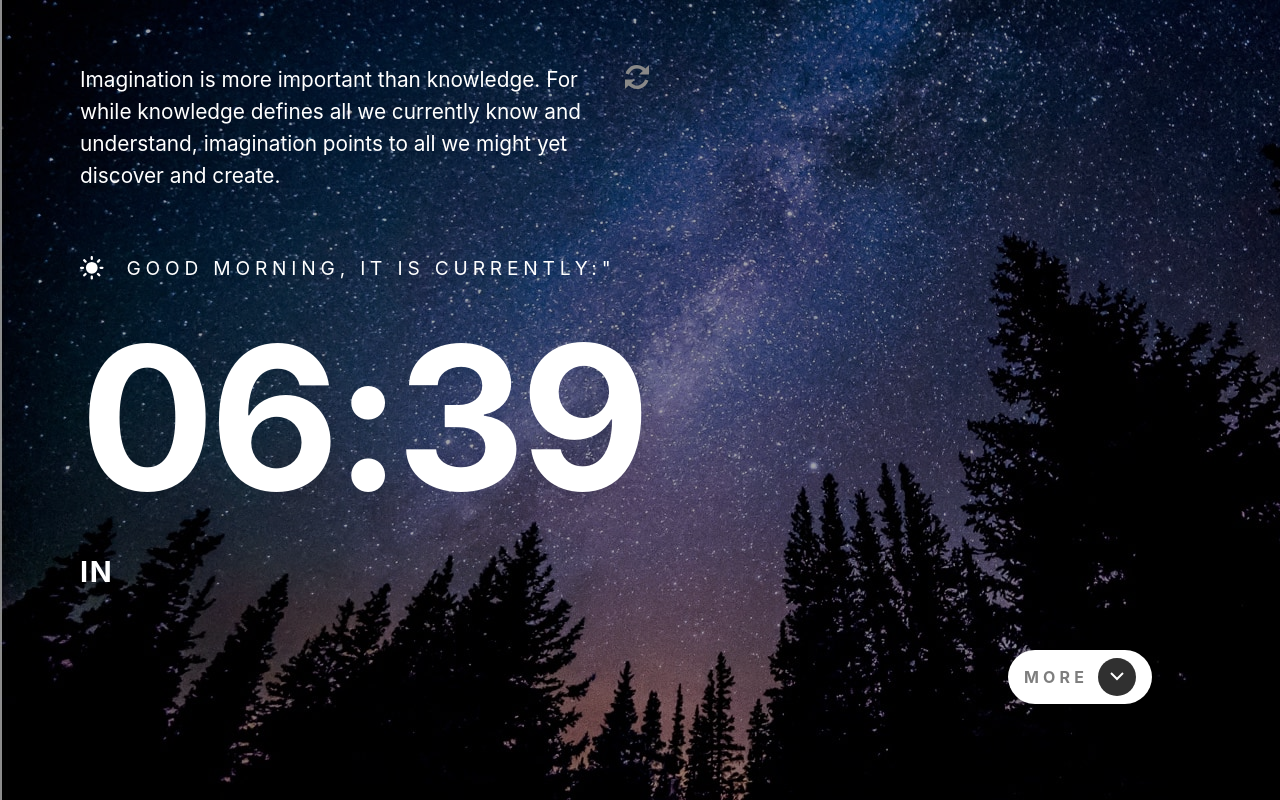
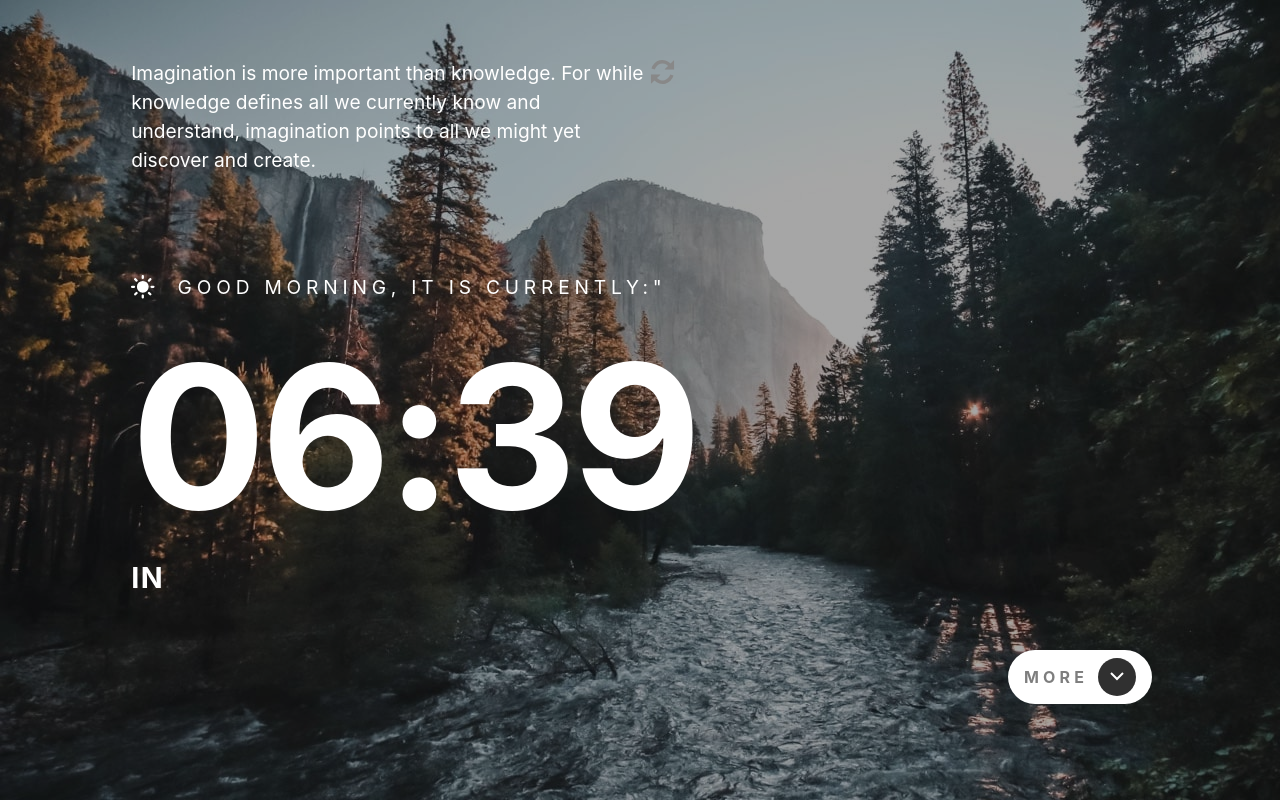
Before and after one commit to chiomaubaezuonu/clock-app, a React (Create React App) app: page / in a window 1280 px wide. Built offline with nearby package versions, Linux system fonts and the light colour scheme; no server answers.

Commit message:
Modified the time div

```diff
--- a/src/App.css
+++ b/src/App.css
@@ -9,23 +9,28 @@ body {
   color: #fff;
 }
 
+.container {}
+
 .day {
   background-image: url("/public/images/bg-daytime.jpg");
+  background-repeat: no-repeat;
+  background-size: cover;
+
 }
 
 .night {
   background-image: url("/public/images/bg-nighttime.jpg");
+  background-repeat: no-repeat;
+  background-size: cover;
 }
 
 .App {
   height: 100vh;
-  /* background-image: url("/public/images/bg-daytime.jpg"); */
-  background-repeat: no-repeat;
-  background-size: cover;
+  width: 100%;
   color: white;
-
   overflow: hidden;
   box-shadow: inset 0 0 0 2000px #00000059;
+  padding: 3.7rem 8.2rem;
   transition: height 3s;
 }
 
@@ -38,7 +43,7 @@ body {
 .quotes-div {
   color: white;
   display: flex;
-  margin: 4rem 0 0 0;
+  /* margin: 4rem 0 0 0; */
   width: 57.3rem;
   gap: 6;
 }
@@ -57,17 +62,17 @@ body {
 
 .quotes {
   font-size: 1.2rem;
-  /* line-height: 2.8rem; */
+
   width: 32.4rem;
-  text-align: left;
-  margin-bottom: 0;
+  line-height: 1.8rem;
+  margin-bottom: 0.6rem;
 }
 
 .author {
   text-align: left;
-  font-size: 1.2rem;
-  margin-top: 1rem;
-  margin-left: 8rem;
+  font-size: 1.125rem;
+  margin-top: 0.813rem;
+  letter-spacing: 0.06rem;
 }
 
 .greeting-div {
@@ -76,7 +81,7 @@ body {
   width: 60%;
   text-transform: uppercase;
   padding: 0rem;
-  margin: 4rem 0 1rem 0;
+  margin: 5.7rem 0 1rem 0;
   gap: 1.4rem;
 }
 
@@ -97,7 +102,9 @@ body {
   display: flex;
   align-items: center;
   position: relative;
-  width: 49%;
+  width: 56%;
+  padding-top: 0;
+  margin-top: 0rem;
 }
 
 .time {
@@ -120,7 +127,7 @@ body {
 .timezone {
   font-weight: 700;
   font-size: 1.8rem;
-  margin-top: 1rem;
+  margin-top: 0.2rem;
   letter-spacing: 0.1rem;
   text-transform: uppercase;
 }
@@ -248,11 +255,6 @@ h2 {
 
   }
 
-  /* .additional-data .active { */
-  /* Styles for the "expanded" state when more is true */
-  /* height: calc(100vh - 30vh); */
-  /* Adjust additional height as needed */
-  /* } */
   .quotes-div {
     margin-top: 1.8rem;
     width: 90%;
@@ -370,7 +372,7 @@ h2 {
   }
 }
 
-@media (min-width: 768px) {
+/* @media (min-width: 768px) {
 
   .App {
     padding-left: 5rem;
@@ -388,4 +390,4 @@ h2 {
     font-size: 1.1rem;
     margin-bottom: 0.6rem;
   }
-}
+} */
--- a/src/App.tsx
+++ b/src/App.tsx
@@ -73,7 +73,7 @@ function App() {
 
   useEffect(() => {
     const intervalId = setInterval(() => {
-      const newTime = new Date().toLocaleTimeString([], {hour: '2-digit', minute: '2-digit'}).replace('PM', "").replace('AM', "");
+      const newTime = new Date().toLocaleTimeString([], { hour: '2-digit', minute: '2-digit' }).replace('PM', "").replace('AM', "");
       setTime(newTime);
     }, 1000); // Update time every second (1000 milliseconds)
 
@@ -81,9 +81,9 @@ function App() {
   }, []);
 
   return (
-    <div className={`${hour >= 5 ? "night": "day"}`}>
+    <div className={`container `}>
 
-      <div className={`App ${more ? 'active' : ''} `} style={{ backgroundImage: currentBgImage }}>
+      <div className={`App ${more ? 'active' : ''} ${hour >= 5 ? "day" : "night"} `} style={{ backgroundImage: currentBgImage }}>
         <div className="quotes-div">
           <p className='quotes'>{quotes}</p>
           <img onClick={fetchQuotes} src={refresh} alt='refresh icon' className='refresh-icon' />
@@ -110,11 +110,11 @@ function App() {
           </div>
           <p className='timezone'>IN {timeZone}</p>
         </div>
-        <div className='more-switch'  onClick={() => setMore(!more)}>
+        <div className='more-switch' onClick={() => setMore(!more)}>
           <p className='more-text'>{`${more ? 'LESS' : 'MORE'}`}</p>
           <div className='arrow-div'>
             {/* <img src={arrowDown} className='downArrow' onClick={() => setMore(!more)} alt='down arrow' style={{ rotate: `${more ? '0' : '180deg'} transition: .5s;` }} /> */}
-            <img src={arrowDown} className={` ${more? 'rotate' : ''}`} alt='down arrow' />
+            <img src={arrowDown} className={` ${more ? 'rotate' : ''}`} alt='down arrow' />
           </div>
 
         </div>
```
